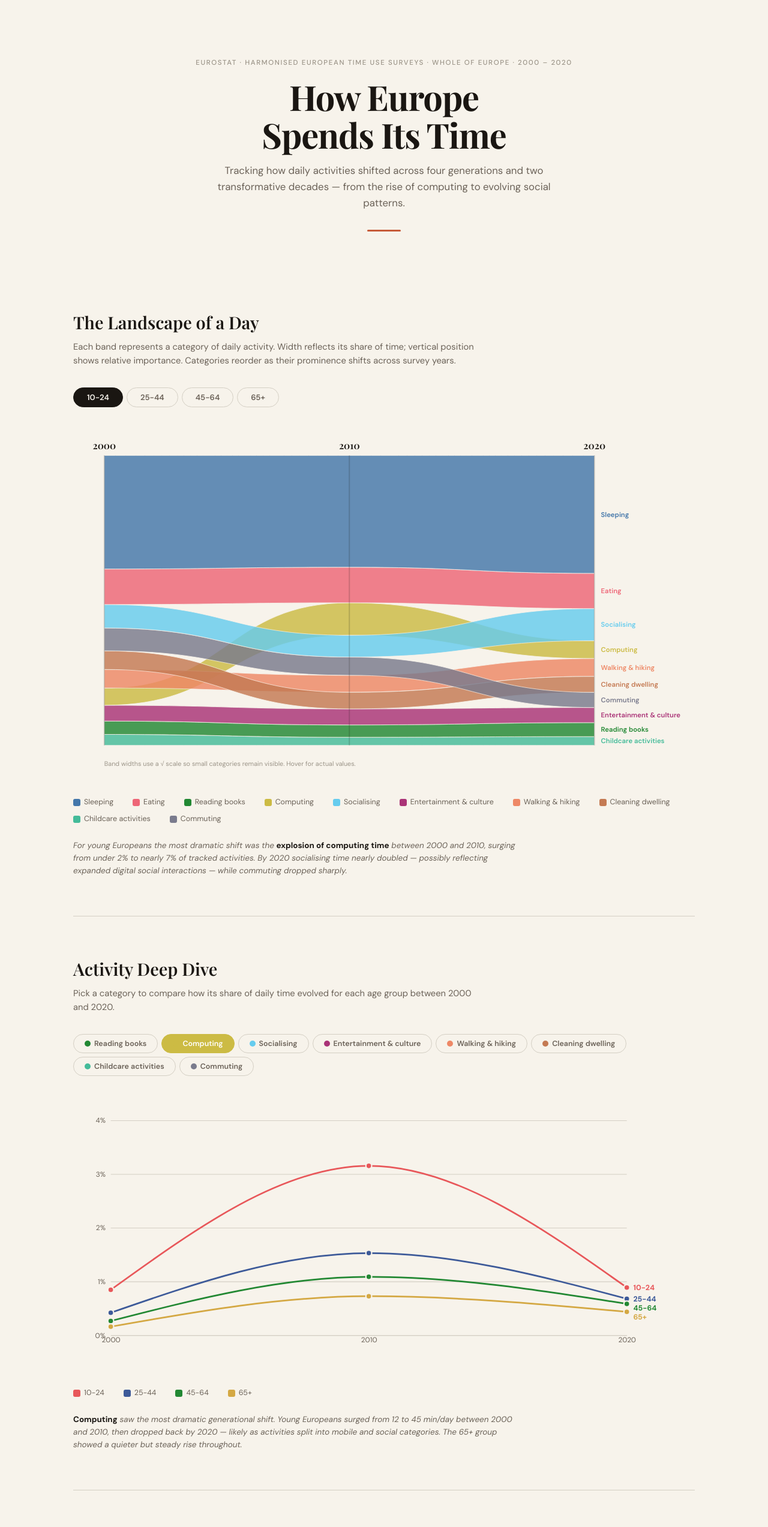
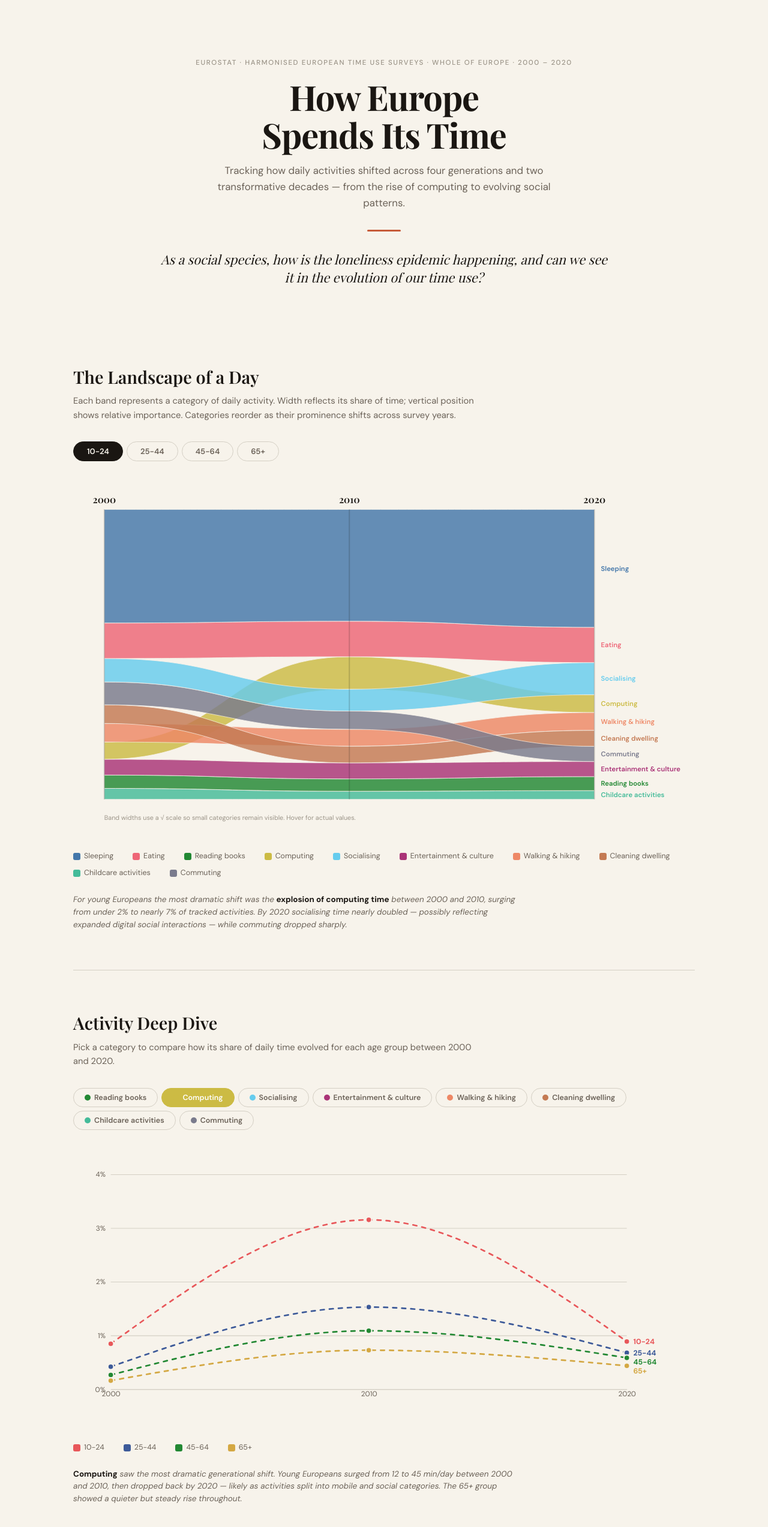
Before and after one commit to Wubpooz/visualisation-app5, a plain HTML site: page demo/final3/index.html in a window 1280 px wide. Shown: the top 2546 px of the page at 60% size. Drawn offline with nearby package versions, Linux system fonts and the light colour scheme; a web font is replaced by a local one.

Commit message:
Add problem question and style adjustments to header

```diff
--- a/demo/final3/index.html
+++ b/demo/final3/index.html
@@ -17,6 +17,8 @@
       <p class="meta">Eurostat · Harmonised European Time Use Surveys · Whole of Europe · 2000 – 2020</p>
       <h1>How Europe<br>Spends Its Time</h1>
       <p class="subtitle">Tracking how daily activities shifted across four generations and two transformative decades — from the rise of computing to evolving social patterns.</p>
+      <div class="header-divider" aria-hidden="true"></div>
+      <p class="problem-question">As a social species, how is the loneliness epidemic happening, and can we see it in the evolution of our time use?</p>
     </header>
 
     <!-- ======= AREA BUMP ======= -->
--- a/demo/final3/script.js
+++ b/demo/final3/script.js
@@ -605,18 +605,11 @@ function drawLine() {
   const endPositions = [];
 
   lines.forEach(({ ag, pts }, gi) => {
-    const path = svg.append("path")
+    svg.append("path")
       .datum(pts)
       .attr("class", `line-path lp-${safeId(ag)}`)
       .attr("d", lineFn)
       .attr("stroke", AG_COLORS[ag]);
-
-    /* animate drawing */
-    const len = path.node().getTotalLength();
-    path.attr("stroke-dasharray", len)
-        .attr("stroke-dashoffset", len)
-        .transition().delay(gi * 120).duration(700).ease(d3.easeCubicOut)
-        .attr("stroke-dashoffset", 0);
 
     /* dots */
     svg.selectAll(null).data(pts).join("circle")
--- a/demo/final3/style.css
+++ b/demo/final3/style.css
@@ -53,9 +53,7 @@ header {
   padding: var(--sp-xl) var(--sp-md) var(--sp-lg);
   position: relative;
 }
-header::after {
-  content: '';
-  display: block;
+.header-divider {
   width: 56px;
   height: 3px;
   background: var(--accent);
@@ -78,6 +76,16 @@ header .subtitle {
   max-width: 620px;
   margin: 0 auto;
   font-weight: 400;
+}
+
+header .problem-question {
+  max-width: 760px;
+  margin: var(--sp-md) auto 0;
+  font-family: var(--font-display);
+  font-size: clamp(1.05rem, 2vw, 1.35rem);
+  line-height: 1.35;
+  font-style: italic;
+  color: var(--text);
 }
 
 header .meta {
@@ -369,6 +377,7 @@ svg text { user-select: none; }
   stroke-width: 2.5px;
   stroke-linecap: round;
   stroke-linejoin: round;
+  stroke-dasharray: 6 8;
   transition: opacity 0.22s ease;
 }
 .line-path.dimmed { opacity: 0.12; }
```
